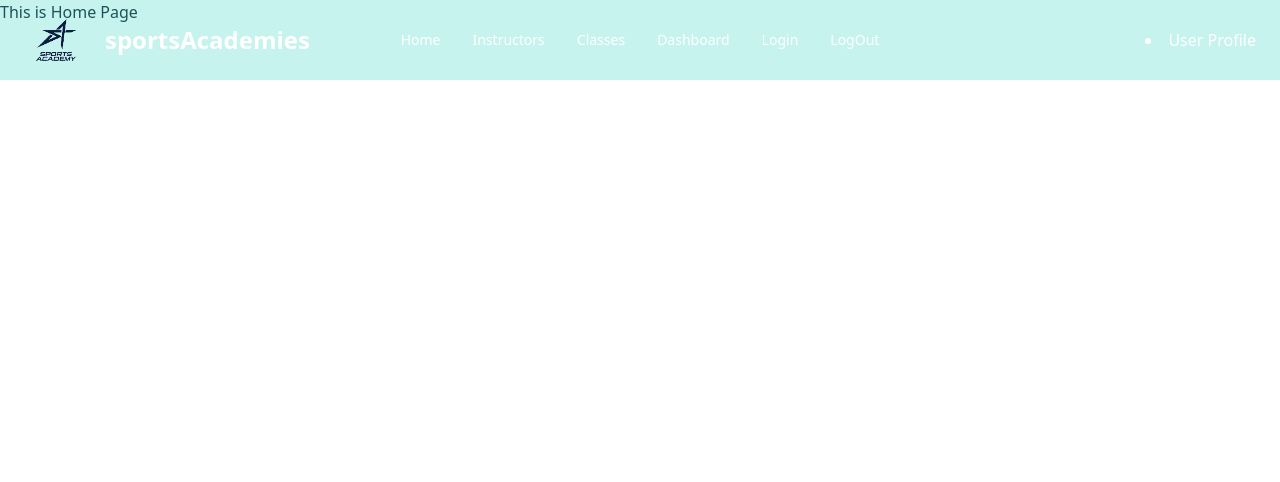
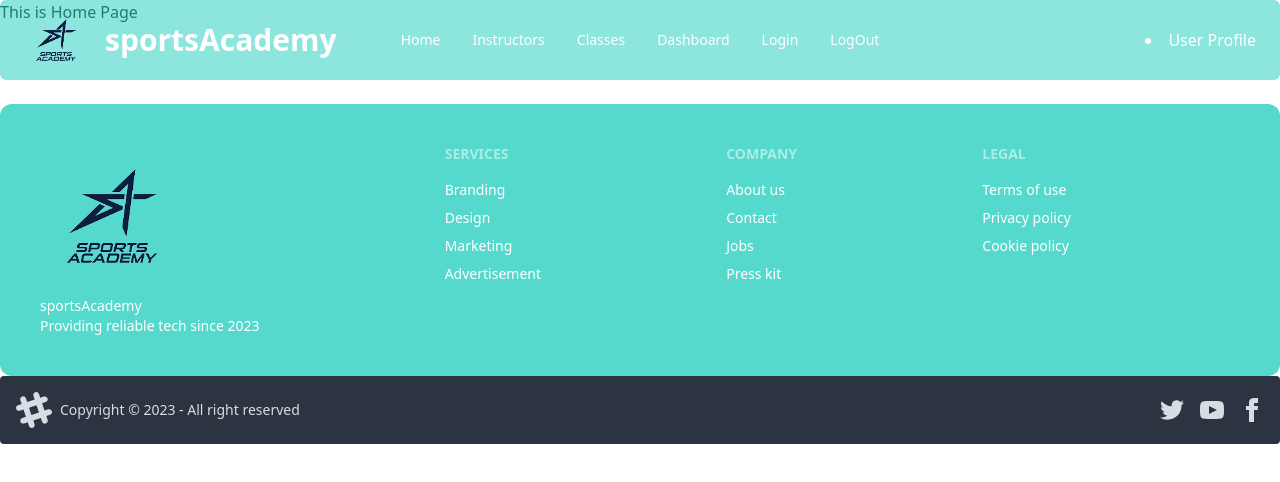
Before and after one commit to rakibmahmud139/summer-camp-school-sports-academy, a React (Vite) app: page / in a window 1280 px wide. Shown: the top 482 px of the page. Built offline with nearby package versions, Linux system fonts and the light colour scheme.

Commit message:
added footer

```diff
--- /dev/null
+++ b/src/assets/Pages/ErrorPage/ErrorPage.jsx
@@ -0,0 +1,13 @@
+import { Link } from "react-router-dom";
+
+const ErrorPage = () => {
+    return (
+        <div>
+            <h3>Error Page</h3>
+
+            <button className="btn btn-outline btn-accent"><Link to='/'>Go to Home</Link></button>
+        </div>
+    );
+};
+
+export default ErrorPage;
--- a/src/assets/Pages/Shared/footer/Footer.jsx
+++ b/src/assets/Pages/Shared/footer/Footer.jsx
@@ -1,8 +1,48 @@
+import logo from '../../../../../public/sports.png';
+
+
 
 const Footer = () => {
     return (
         <div>
-
+            <footer className="footer p-10 bg-accent bg-opacity-75 text-white rounded-xl mt-20">
+                <div>
+                    <img className='w-36 h-36' src={logo} alt="" />
+                    <p>sportsAcademy<br />Providing reliable tech since 2023</p>
+                </div>
+                <div>
+                    <span className="footer-title">Services</span>
+                    <a className="link link-hover">Branding</a>
+                    <a className="link link-hover">Design</a>
+                    <a className="link link-hover">Marketing</a>
+                    <a className="link link-hover">Advertisement</a>
+                </div>
+                <div>
+                    <span className="footer-title">Company</span>
+                    <a className="link link-hover">About us</a>
+                    <a className="link link-hover">Contact</a>
+                    <a className="link link-hover">Jobs</a>
+                    <a className="link link-hover">Press kit</a>
+                </div>
+                <div>
+                    <span className="footer-title">Legal</span>
+                    <a className="link link-hover">Terms of use</a>
+                    <a className="link link-hover">Privacy policy</a>
+                    <a className="link link-hover">Cookie policy</a>
+                </div>
+            </footer>
+            <div className="footer items-center p-4 bg-neutral text-neutral-content rounded">
+                <div className="items-center grid-flow-col">
+                    <svg width="36" height="36" viewBox="0 0 24 24" xmlns="http://www.w3.org/2000/svg" fillRule="evenodd" clipRule="evenodd" className="fill-current"><path d="M22.672 15.226l-2.432.811.841 2.515c.33 1.019-.209 2.127-1.23 2.456-1.15.325-2.148-.321-2.463-1.226l-.84-2.518-5.013 1.677.84 2.517c.391 1.203-.434 2.542-1.831 2.542-.88 0-1.601-.564-1.86-1.314l-.842-2.516-2.431.809c-1.135.328-2.145-.317-2.463-1.229-.329-1.018.211-2.127 1.231-2.456l2.432-.809-1.621-4.823-2.432.808c-1.355.384-2.558-.59-2.558-1.839 0-.817.509-1.582 1.327-1.846l2.433-.809-.842-2.515c-.33-1.02.211-2.129 1.232-2.458 1.02-.329 2.13.209 2.461 1.229l.842 2.515 5.011-1.677-.839-2.517c-.403-1.238.484-2.553 1.843-2.553.819 0 1.585.509 1.85 1.326l.841 2.517 2.431-.81c1.02-.33 2.131.211 2.461 1.229.332 1.018-.21 2.126-1.23 2.456l-2.433.809 1.622 4.823 2.433-.809c1.242-.401 2.557.484 2.557 1.838 0 .819-.51 1.583-1.328 1.847m-8.992-6.428l-5.01 1.675 1.619 4.828 5.011-1.674-1.62-4.829z"></path></svg>
+                    <p>Copyright © 2023 - All right reserved</p>
+                </div>
+                <div className="grid-flow-col gap-4 md:place-self-center md:justify-self-end">
+                    <a><svg xmlns="http://www.w3.org/2000/svg" width="24" height="24" viewBox="0 0 24 24" className="fill-current"><path d="M24 4.557c-.883.392-1.832.656-2.828.775 1.017-.609 1.798-1.574 2.165-2.724-.951.564-2.005.974-3.127 1.195-.897-.957-2.178-1.555-3.594-1.555-3.179 0-5.515 2.966-4.797 6.045-4.091-.205-7.719-2.165-10.148-5.144-1.29 2.213-.669 5.108 1.523 6.574-.806-.026-1.566-.247-2.229-.616-.054 2.281 1.581 4.415 3.949 4.89-.693.188-1.452.232-2.224.084.626 1.956 2.444 3.379 4.6 3.419-2.07 1.623-4.678 2.348-7.29 2.04 2.179 1.397 4.768 2.212 7.548 2.212 9.142 0 14.307-7.721 13.995-14.646.962-.695 1.797-1.562 2.457-2.549z"></path></svg>
+                    </a>
+                    <a><svg xmlns="http://www.w3.org/2000/svg" width="24" height="24" viewBox="0 0 24 24" className="fill-current"><path d="M19.615 3.184c-3.604-.246-11.631-.245-15.23 0-3.897.266-4.356 2.62-4.385 8.816.029 6.185.484 8.549 4.385 8.816 3.6.245 11.626.246 15.23 0 3.897-.266 4.356-2.62 4.385-8.816-.029-6.185-.484-8.549-4.385-8.816zm-10.615 12.816v-8l8 3.993-8 4.007z"></path></svg></a>
+                    <a><svg xmlns="http://www.w3.org/2000/svg" width="24" height="24" viewBox="0 0 24 24" className="fill-current"><path d="M9 8h-3v4h3v12h5v-12h3.642l.358-4h-4v-1.667c0-.955.192-1.333 1.115-1.333h2.885v-5h-3.808c-3.596 0-5.192 1.583-5.192 4.615v3.385z"></path></svg></a>
+                </div>
+            </div>
         </div>
     );
 };
--- a/src/assets/Pages/Shared/navbar/NavBar.jsx
+++ b/src/assets/Pages/Shared/navbar/NavBar.jsx
@@ -12,7 +12,7 @@ const NavBar = () => {
         <li><Link to='/logOut'> LogOut</Link></li>
     </>
     return (
-        <div className="navbar bg-accent fixed z-10 bg-opacity-25 text-white max-w-screen-xl px-6">
+        <div className="navbar bg-accent fixed z-10 bg-opacity-50 text-white max-w-screen-xl px-6 rounded-md">
             <div className="navbar-start">
                 <div className="dropdown">
                     <label tabIndex={0} className="btn btn-ghost lg:hidden">
@@ -23,7 +23,7 @@ const NavBar = () => {
                     </ul>
                 </div>
                 <img className="w-16 h-16" src={logo} alt="" />
-                <a className="btn btn-ghost normal-case text-2xl">sportsAcademies</a>
+                <a className="btn btn-ghost normal-case text-3xl">sportsAcademy</a>
             </div>
             <div className="navbar-center hidden lg:flex">
                 <ul className="menu menu-horizontal px-1">
--- a/src/assets/Routers/Routes.jsx
+++ b/src/assets/Routers/Routes.jsx
@@ -1,6 +1,7 @@
 import { createBrowserRouter } from "react-router-dom";
 import Main from "../../Layouts/Main";
 import Home from "../Pages/Home/home/Home";
+import ErrorPage from "../Pages/ErrorPage/ErrorPage";
 
 
 
@@ -8,6 +9,7 @@ const router = createBrowserRouter([
     {
         path: '/',
         element: <Main />,
+        errorElement: <ErrorPage />,
         children: [
             {
                 path: '/',
```
